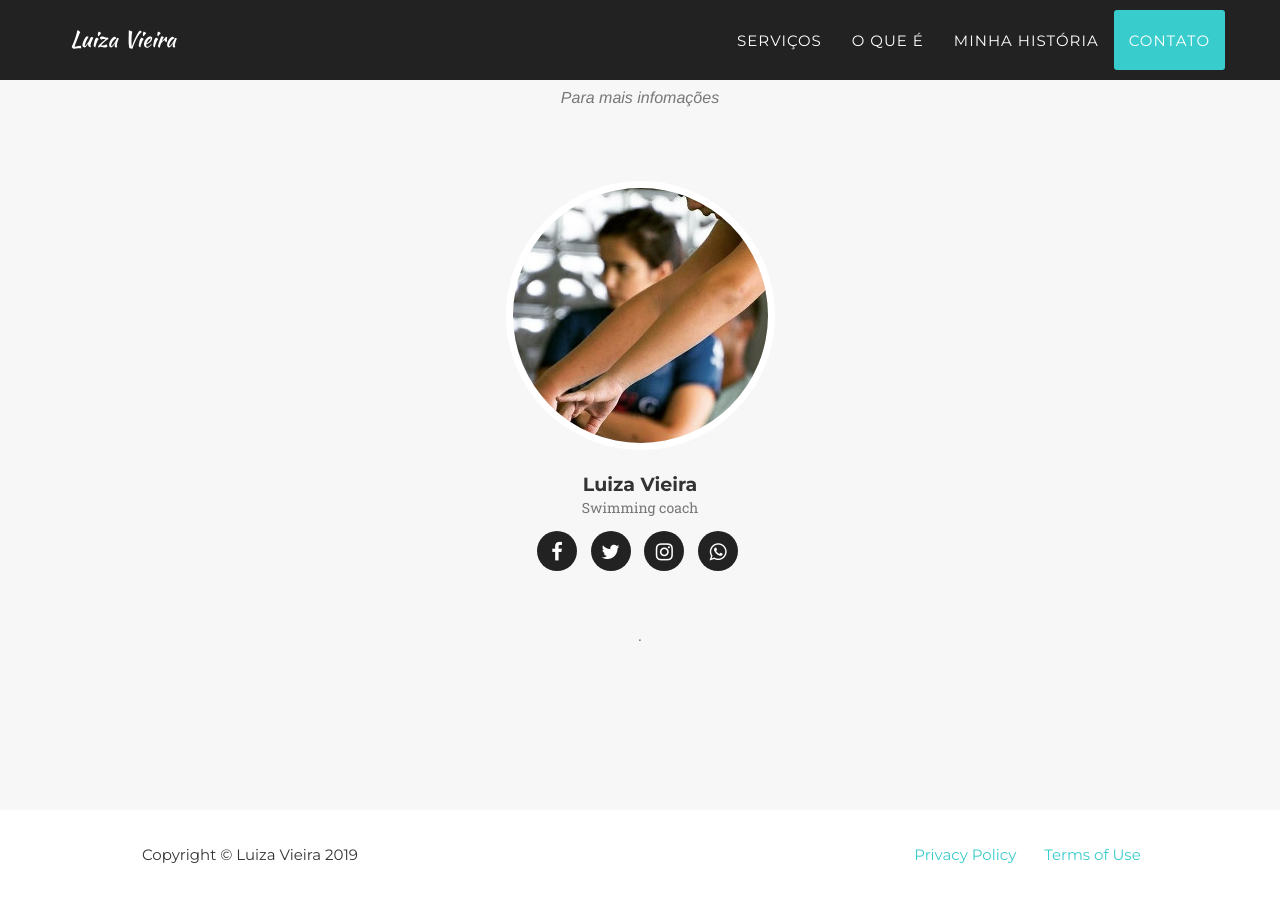
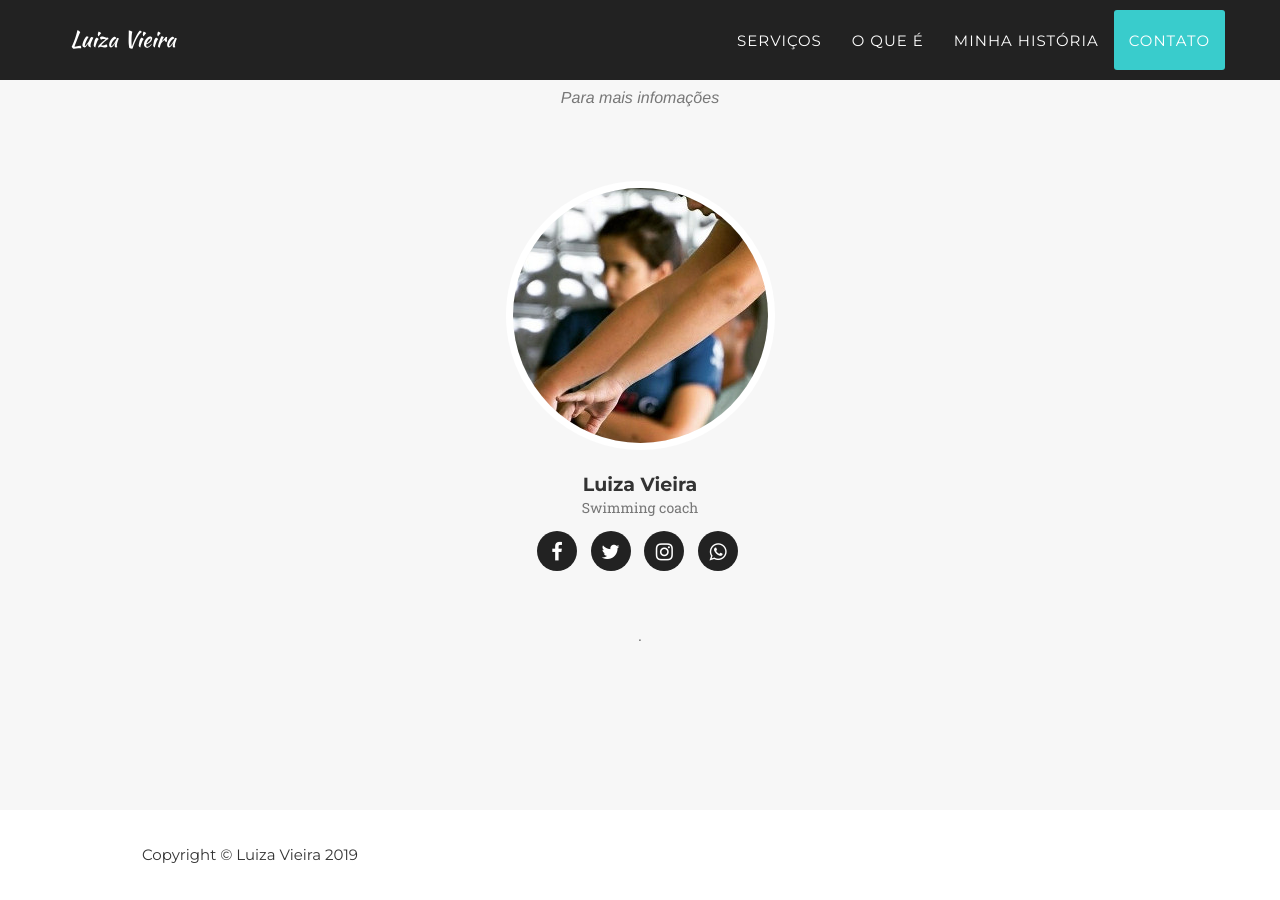
Before and after one commit to belinhacbr/scaling-octo-winner, a Jekyll site: the page built from index.html, in a window 1280 px wide and 900 px high, scrolled down 4632 px. Built offline with Jekyll 4.4.1, drawn with Linux system fonts in a browser that asks for light colours; some web fonts are replaced.

Commit message:
remove footer quicklinks

```diff
--- a/_includes/footer.html
+++ b/_includes/footer.html
@@ -14,14 +14,6 @@
                 </div>
                 <div class="col-md-4">
                     <ul class="list-inline quicklinks">
-                        <li><a href="#">Privacy Policy</a>
-                        </li>
-
-                        <li>
-                          {{ site.data.languages[page.lang].icon }} {{ site.data.languages[page.lang].label }}
-                        </li>
-                        <li><a href="#">Terms of Use</a>
-                        </li>
                     </ul>
                 </div>
             </div>
```
